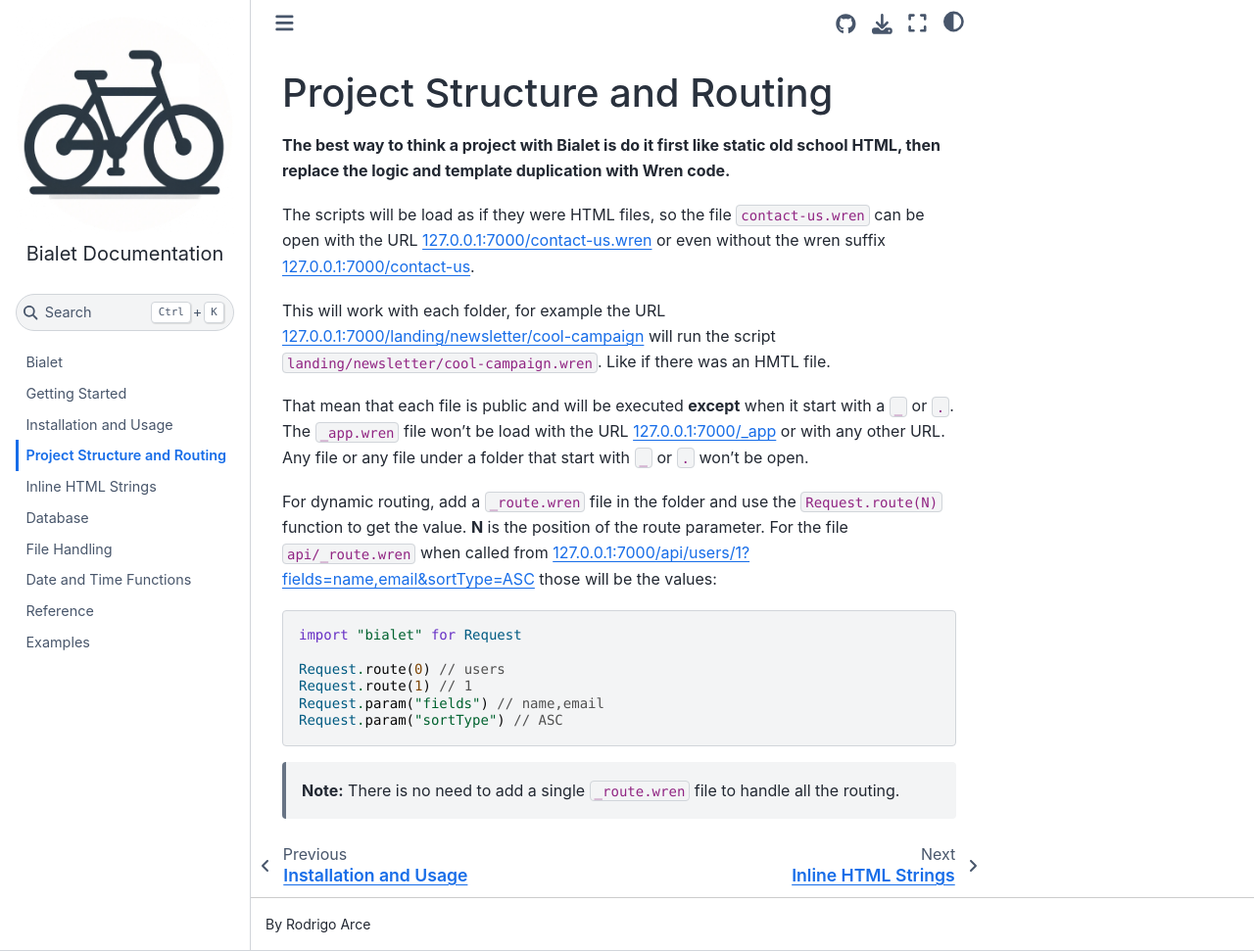
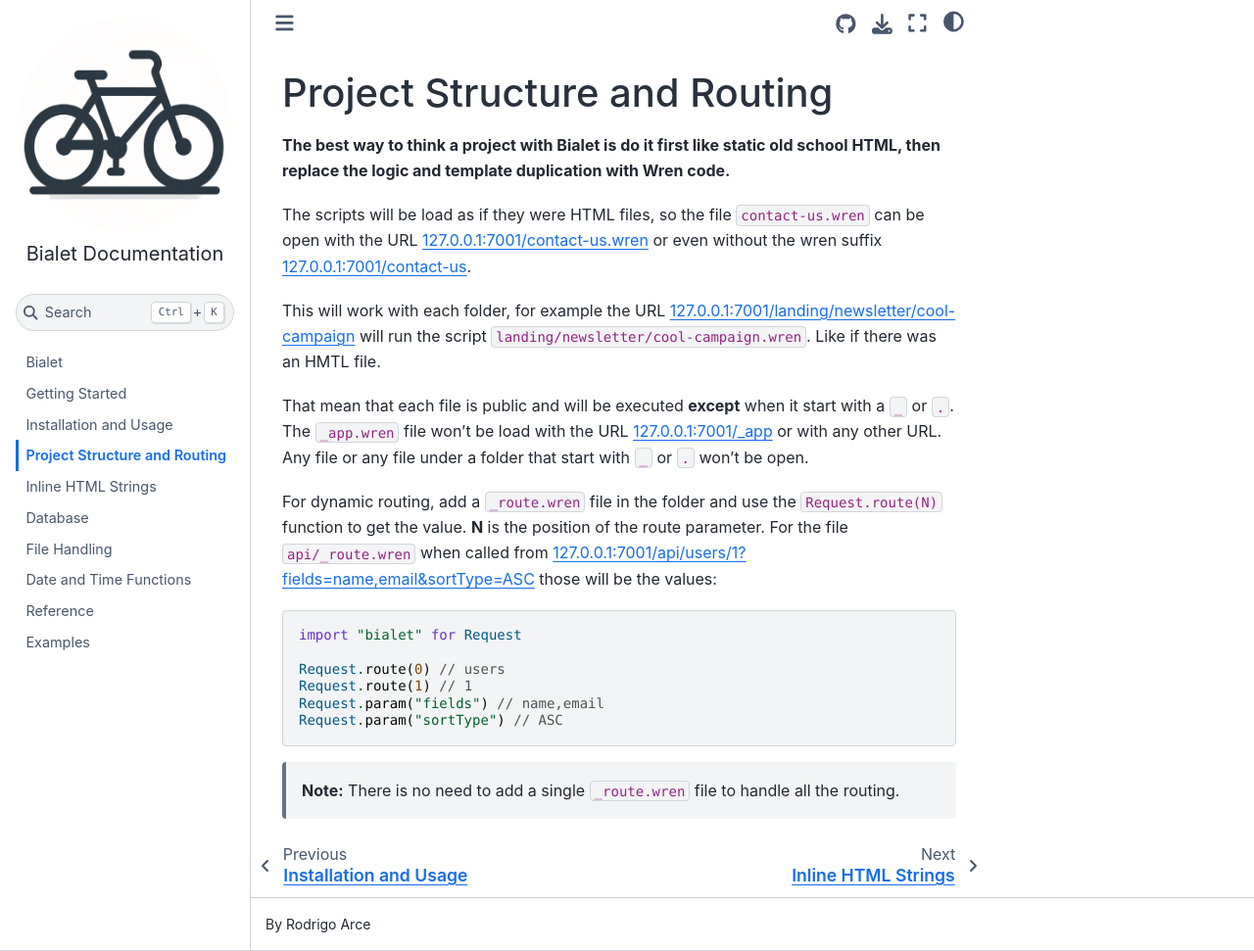
Before and after one commit to bialet/bialet, a Sphinx documentation site: the page built from docs/structure.md, in a window 1280 px wide and 971 px high. Shown: the whole window at 98% size. Built offline with Sphinx 7.4.7 and the Sphinx Book theme 1.1.4, drawn with Linux system fonts in a browser that asks for light colours.

Commit message:
Change default port to 7001 to avoid collision with mac

````diff
--- a/docker-compose.yml
+++ b/docker-compose.yml
@@ -5,6 +5,6 @@
     build:
       context: .
     ports:
-      - ${BIALET_PORT:-7000}:7000
+      - ${BIALET_PORT:-7001}:7001
     volumes:
       - ${BIALET_DIR:-.}:/var/www
--- a/docs/index.rst
+++ b/docs/index.rst
@@ -54,7 +54,7 @@
   cd mywebapp
   docker compose up
 
-Visit `127.0.0.1:7000 <http://127.0.0.1:7000>`_ in your browser.
+Visit `127.0.0.1:7001 <http://127.0.0.1:7001>`_ in your browser.
 
 .. grid:: 2
 
--- a/docs/structure.md
+++ b/docs/structure.md
@@ -3,13 +3,13 @@
 **The best way to think a project with Bialet is do it first like static old school HTML,
 then replace the logic and template duplication with Wren code.**
 
-The scripts will be load as if they were HTML files, so the file `contact-us.wren` can be open with the URL [127.0.0.1:7000/contact-us.wren](http://127.0.0.1:7000/contact-us.wren) or even without the wren suffix [127.0.0.1:7000/contact-us](http://127.0.0.1:7000/contact-us).
+The scripts will be load as if they were HTML files, so the file `contact-us.wren` can be open with the URL [127.0.0.1:7001/contact-us.wren](http://127.0.0.1:7001/contact-us.wren) or even without the wren suffix [127.0.0.1:7001/contact-us](http://127.0.0.1:7001/contact-us).
 
-This will work with each folder, for example the URL [127.0.0.1:7000/landing/newsletter/cool-campaign](http://127.0.0.1:7000/landing/newsletter/cool-campaign) will run the script `landing/newsletter/cool-campaign.wren`. Like if there was an HMTL file.
+This will work with each folder, for example the URL [127.0.0.1:7001/landing/newsletter/cool-campaign](http://127.0.0.1:7001/landing/newsletter/cool-campaign) will run the script `landing/newsletter/cool-campaign.wren`. Like if there was an HMTL file.
 
-That mean that each file is public and will be executed **except** when it start with a `_` or `.`. The `_app.wren` file won't be load with the URL [127.0.0.1:7000/_app](http://127.0.0.1:7000/_app) or with any other URL. Any file or any file under a folder that start with `_` or `.` won't be open.
+That mean that each file is public and will be executed **except** when it start with a `_` or `.`. The `_app.wren` file won't be load with the URL [127.0.0.1:7001/_app](http://127.0.0.1:7001/_app) or with any other URL. Any file or any file under a folder that start with `_` or `.` won't be open.
 
-For dynamic routing, add a `_route.wren` file in the folder and use the `Request.route(N)` function to get the value. **N** is the position of the route parameter. For the file `api/_route.wren` when called from [127.0.0.1:7000/api/users/1?fields=name,email&sortType=ASC](http://127.0.0.1:7000/api/users/1?fields=name,email&sortType=ASC) those will be the values:
+For dynamic routing, add a `_route.wren` file in the folder and use the `Request.route(N)` function to get the value. **N** is the position of the route parameter. For the file `api/_route.wren` when called from [127.0.0.1:7001/api/users/1?fields=name,email&sortType=ASC](http://127.0.0.1:7001/api/users/1?fields=name,email&sortType=ASC) those will be the values:
 
 ```wren
 import "bialet" for Request
````
Also changed, not shown: README.md (+1 -1 lines), docs/getting-started.md (+1 -1 lines), docs/installation.md (+3 -3 lines), docs/_static/.!19622!poll-results.png (added), 1 other file.
